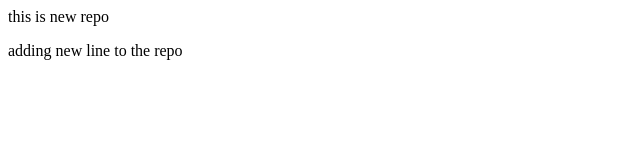
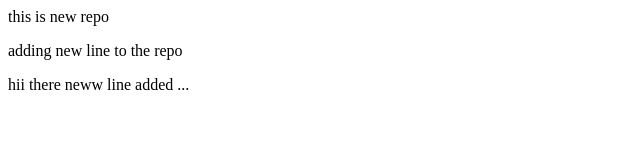
Before and after one commit to TheArya07/localrepo, a plain HTML site: page index.html in a window 1280 px wide. Shown: the whole page, without its empty margins (0-640 px from the left). Drawn offline with Linux system fonts and the light colour scheme.

Commit message:
new line

```diff
--- a/index.html
+++ b/index.html
@@ -1,2 +1,3 @@
 <p>this is new repo </p>
 <p>adding new line to the repo</p>
+<p>hii there neww line added ...</p>
```
